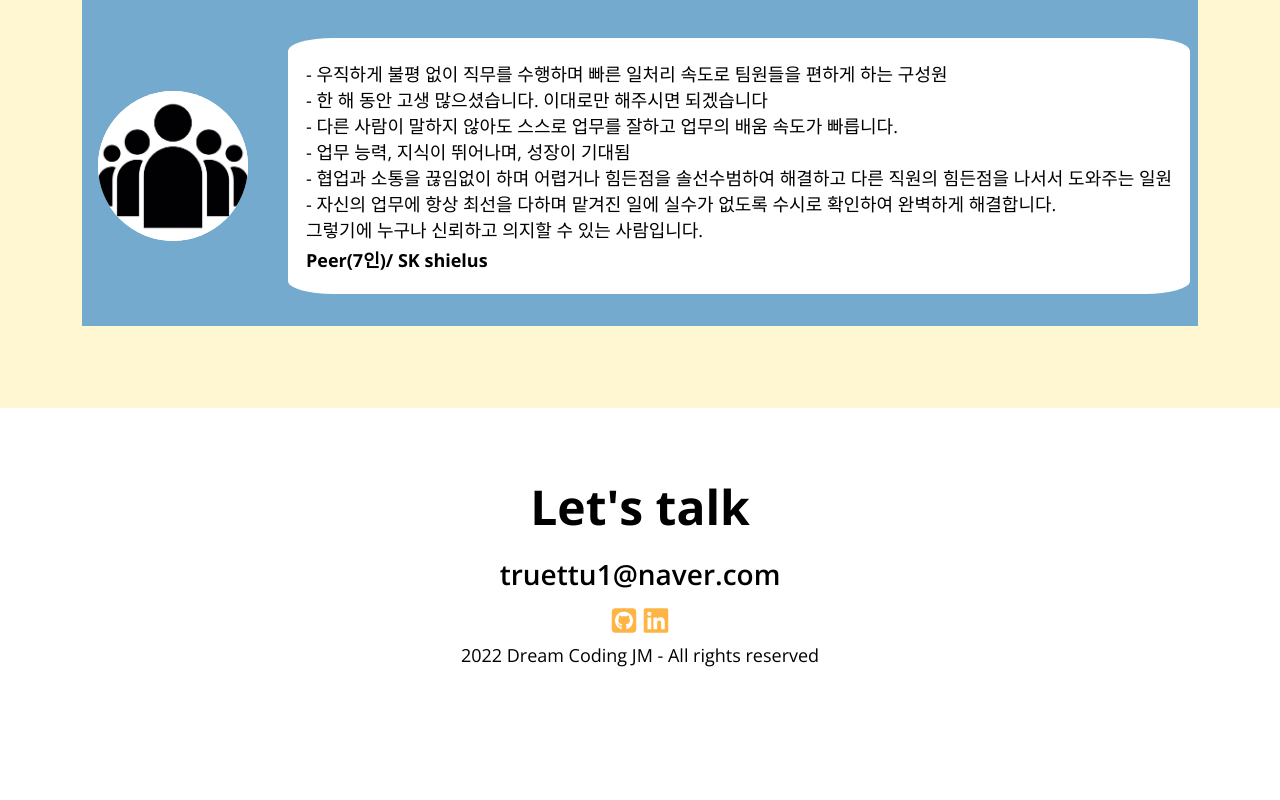
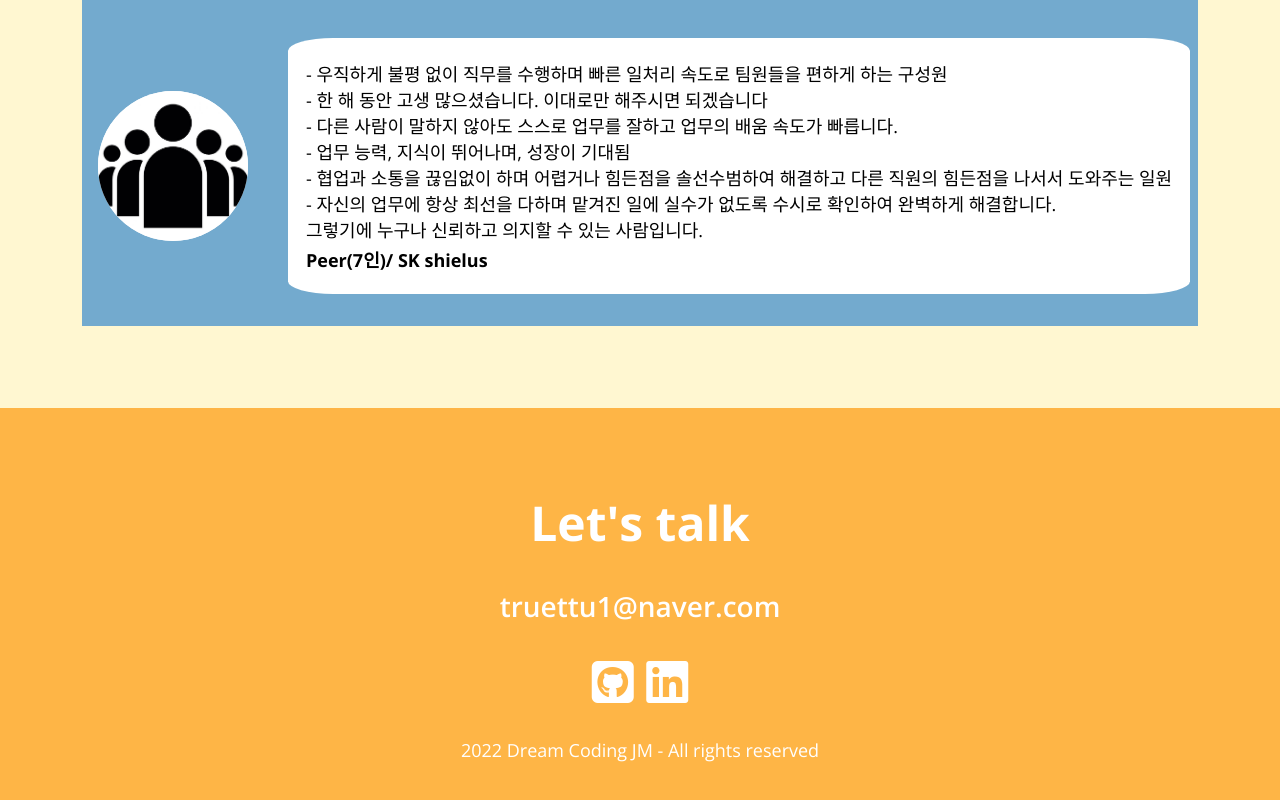
Before and after one commit to jmbobyo/portfolio, a plain HTML site: page index.html in a window 1280 px wide. Shown: the part 3735-4535 px from the top of the page. Before the commit the page ends 4456 px from the top, so only its background shows below. Drawn offline with nearby package versions, Linux system fonts and the light colour scheme.

Commit message:
CSS:Contact

```diff
--- a/style.css
+++ b/style.css
@@ -232,11 +232,6 @@
   font-size: var(--font-micro);
 }
 
-.contact__icon {
-  color: var(--color-orange);
-  font-size: var(--font-medium);
-}
-
 /* Skill */
 
 #skills {
@@ -439,3 +434,28 @@
 .bubble_pm {
   text-align: center;
 }
+
+/* contact */
+#contact {
+  background-color: var(--color-orange);
+}
+
+.contact__title,
+.contact__email,
+.contact__rights {
+  color: var(--color-white);
+}
+
+.contact__title {
+  margin: 32px 0;
+}
+
+.contact_links {
+  font-size: var(--font-large);
+  margin: 24px 0;
+}
+
+.contact_links i:hover{
+  transform: scale(1.1);
+  color: var(--color-dark-orange;
+}
```
Also changed, not shown: 2 other files.
